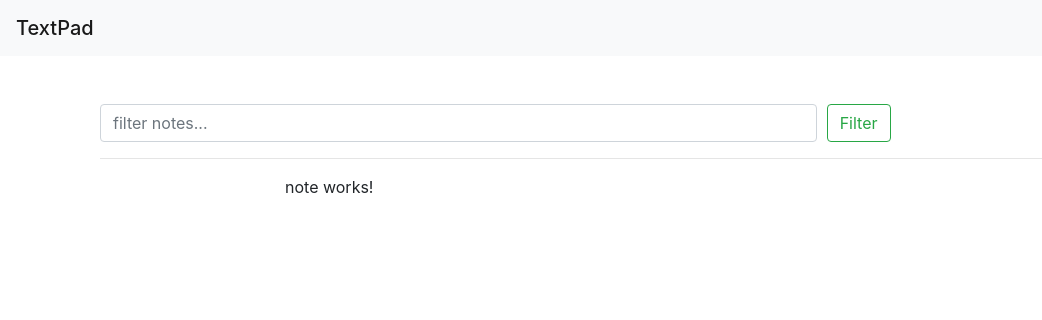
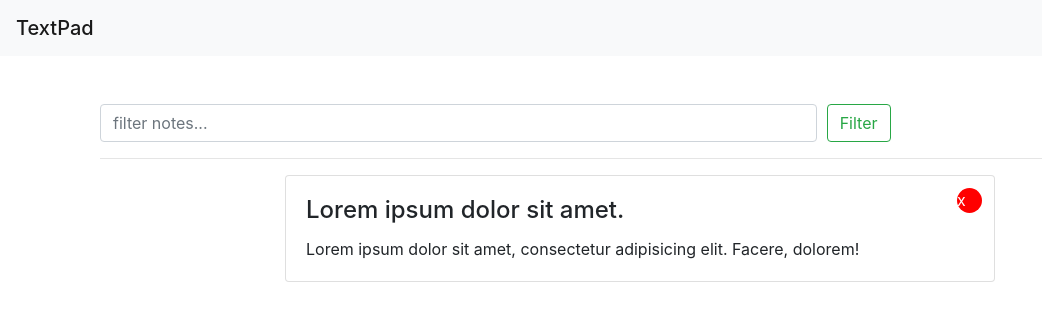
Before and after one commit to joegitau/textpad, an Angular app: page / in a window 1280 px wide. Shown: the top 320 px of the page, without its empty margins (0-1042 px from the left). Built offline with nearby package versions, Linux system fonts and the light colour scheme.

Commit message:
add notes component + styling

```diff
--- a/src/app/app.component.scss
+++ b/src/app/app.component.scss
@@ -0,0 +1,4 @@
+body {
+  background: #f8f9fe;
+  color: #525f7f;
+}
--- a/src/app/note/note.component.html
+++ b/src/app/note/note.component.html
@@ -1 +1,7 @@
-<p>note works!</p>
+<div class="card card-plain card-note">
+  <div class="card-body">
+    <h4 class="card-title">Lorem ipsum dolor sit amet.</h4>
+    <p class="card-text">Lorem ipsum dolor sit amet, consectetur adipisicing elit. Facere, dolorem!</p>
+  </div>
+  <div class="close-btn">x</div>
+</div>
--- a/src/app/note/note.component.scss
+++ b/src/app/note/note.component.scss
@@ -0,0 +1,23 @@
+.card-note {
+  position: relative;
+  transition: box-shadow 0.15s ease-out;
+
+  &:hover {
+    cursor: pointer;
+    // background-color: #11cdef; //#fbf6340
+    // color: #fff;
+    box-shadow: 13px 13px 50px -24px #11cdef;
+  }
+
+  .close-btn {
+    position: absolute;
+    display: block;
+    width: 25px;
+    height: 25px;
+    top: 12px;
+    right: 12px;
+    border-radius: 50px;
+    background: red;
+    color: #fff;
+  }
+}
```
